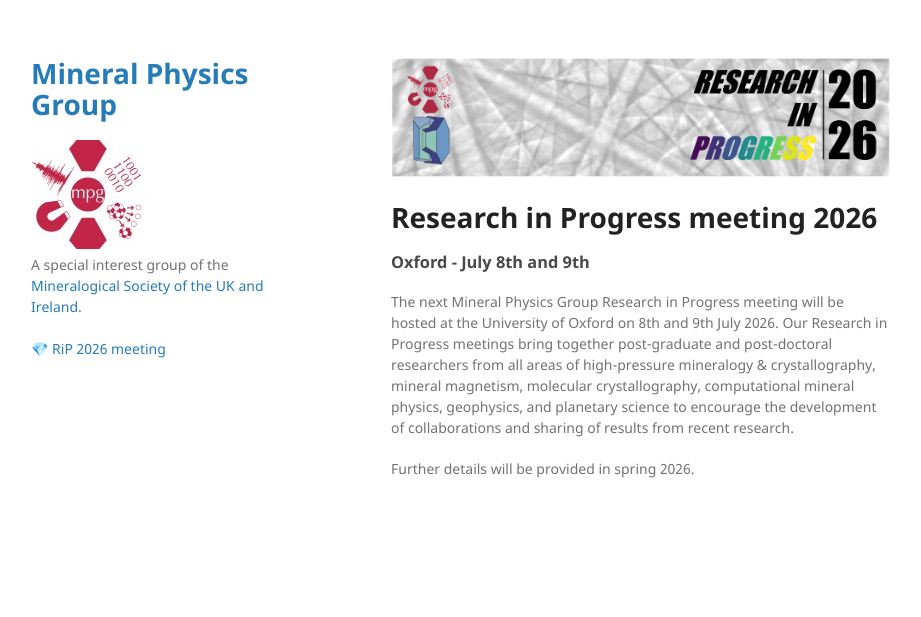
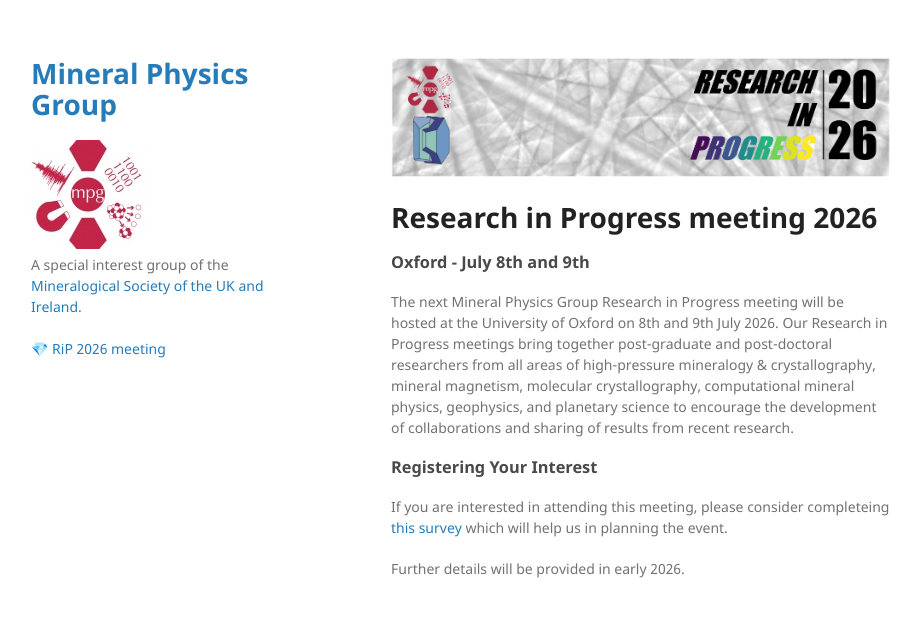
Before and after one commit to MinPhys/MinPhys.github.io, a Jekyll site: the page built from RiP_2026/RiP_2026.md, in a window 1280 px wide. Shown: the top 617 px of the page, without its empty margins (179-1100 px from the left). Built offline with Jekyll 4.4.1, drawn with Linux system fonts in a browser that asks for light colours.

Commit message:
Update RiP_2026.md

```diff
--- a/RiP_2026/RiP_2026.md
+++ b/RiP_2026/RiP_2026.md
@@ -8,4 +8,7 @@
 
 The next Mineral Physics Group Research in Progress meeting will be hosted at the University of Oxford on 8th and 9th July 2026. Our Research in Progress meetings bring together post-graduate and post-doctoral researchers from all areas of high-pressure mineralogy & crystallography, mineral magnetism, molecular crystallography, computational mineral physics, geophysics, and planetary science to encourage the development of collaborations and sharing of results from recent research.
 
-Further details will be provided in spring 2026.
+### Registering Your Interest
+If you are interested in attending this meeting, please consider completeing <a href="https://forms.office.com/Pages/ResponsePage.aspx?id=qO3qvR3IzkWGPlIypTW3y_bD9ef_p-NAhH5eWhgaFZlUMEZHVjBHUUpNRzcyM0o2OFNVWFlXWThRTi4u">this survey</a> which will help us in planning the event.
+
+Further details will be provided in early 2026.
```
